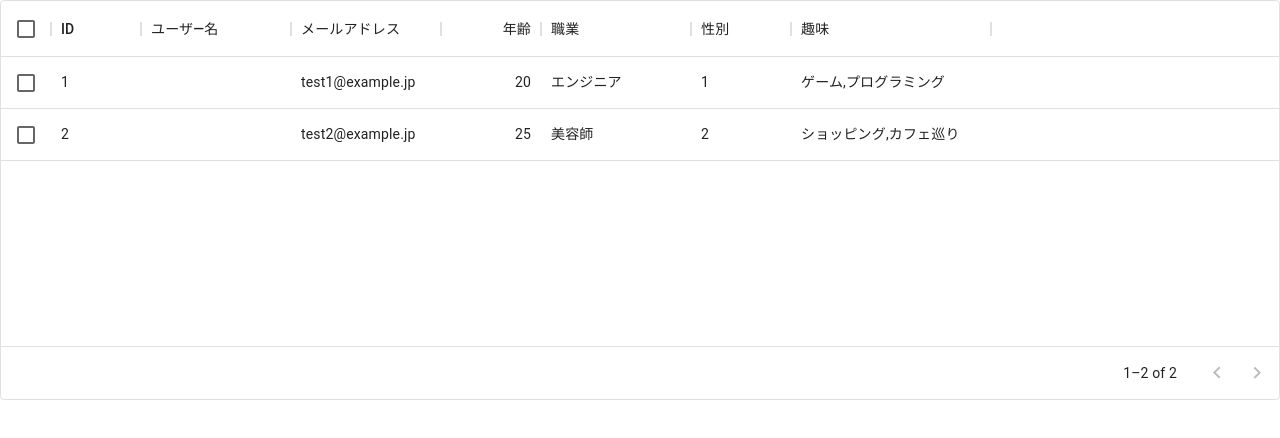
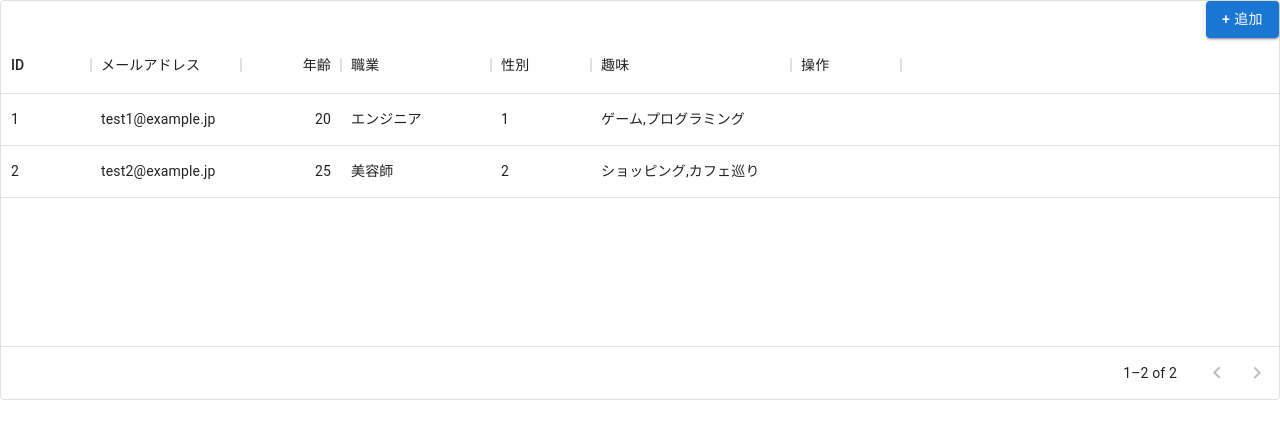
Before and after one commit to rexiaxm7/react-study, a React (Create React App) app: page /User in a window 1280 px wide. Shown: the top 438 px of the page. Built offline with nearby package versions, Linux system fonts and the light colour scheme; data requests are answered from the project's data file.

Commit message:
CRUD機能途中段階

```diff
--- /dev/null
+++ b/src/components/pages/User.css
@@ -0,0 +1,3 @@
+.addition{
+    float: right;
+}
--- a/src/components/pages/User.tsx
+++ b/src/components/pages/User.tsx
@@ -1,14 +1,39 @@
 import React, { useState, useEffect } from 'react';
 import axios from "axios";
+import "./User.css";
 import { DataGrid } from '@mui/x-data-grid';
+import Button from '@mui/material/Button';
+
+
+// eslint-disable-next-line import/no-anonymous-default-export
+export default () => {
+    const [data, setData] = useState([]);
+
+    useEffect(() => {
+        const fetchData = async () => {
+        const result = await axios(
+            'http://localhost:3001/users/',
+        );
+
+        setData(result.data);
+    };
+
+    fetchData();
+    }, []);
+
+    const deleteUser = React.useCallback(
+        (id) => () => {
+          setTimeout(() => {
+            setData((prevRows) => prevRows.filter((data) => id !== id));
+          });
+        },
+        [],
+      );
 
     const columns = [
-    { field: 'id', headerName: 'ID', width: 90 },
-    {
-      field: 'user_name',
-      headerName: 'ユーザ―名',
-      width: 150,
-      editable: true,
+        { field: 'id',
+          headerName: 'ID',
+          width: 90
         },
         {
           field: 'mail',
@@ -41,25 +66,25 @@ const columns = [
             width: 200,
             editable: true,
         },
+        {
+            field: 'actions',
+            type: 'Actions',
+            headerName: '操作',
+            width: 110,
+        }
     ];
 
 
-
-// eslint-disable-next-line import/no-anonymous-default-export
-export default () => {
-    const [data, setData] = useState([]);
-
-    useEffect(() => {
-        const fetchData = async () => {
-        const result = await axios(
-            'http://localhost:3001/users/',
-        );
-
-        setData(result.data);
+function editToolBar() {
+    const handleClick = () =>{
     };
 
-    fetchData();
-}, []);
+    return (
+        <Button className="addition" variant="contained" color="primary" onClick={handleClick}>
+        + 追加
+        </Button>
+    );
+};
 
 return (
     <div style={{ height: 400, width: '100%' }}>
@@ -68,7 +93,10 @@ export default () => {
       columns={columns}
       pageSize={5}
       rowsPerPageOptions={[5]}
-          checkboxSelection
+      components={{
+        Toolbar: editToolBar,
+      }}
+      //checkboxSelection
       //disableSelectionOnClick
     />
   </div>
```
Lines whose indentation alone changed are shown as unchanged.
